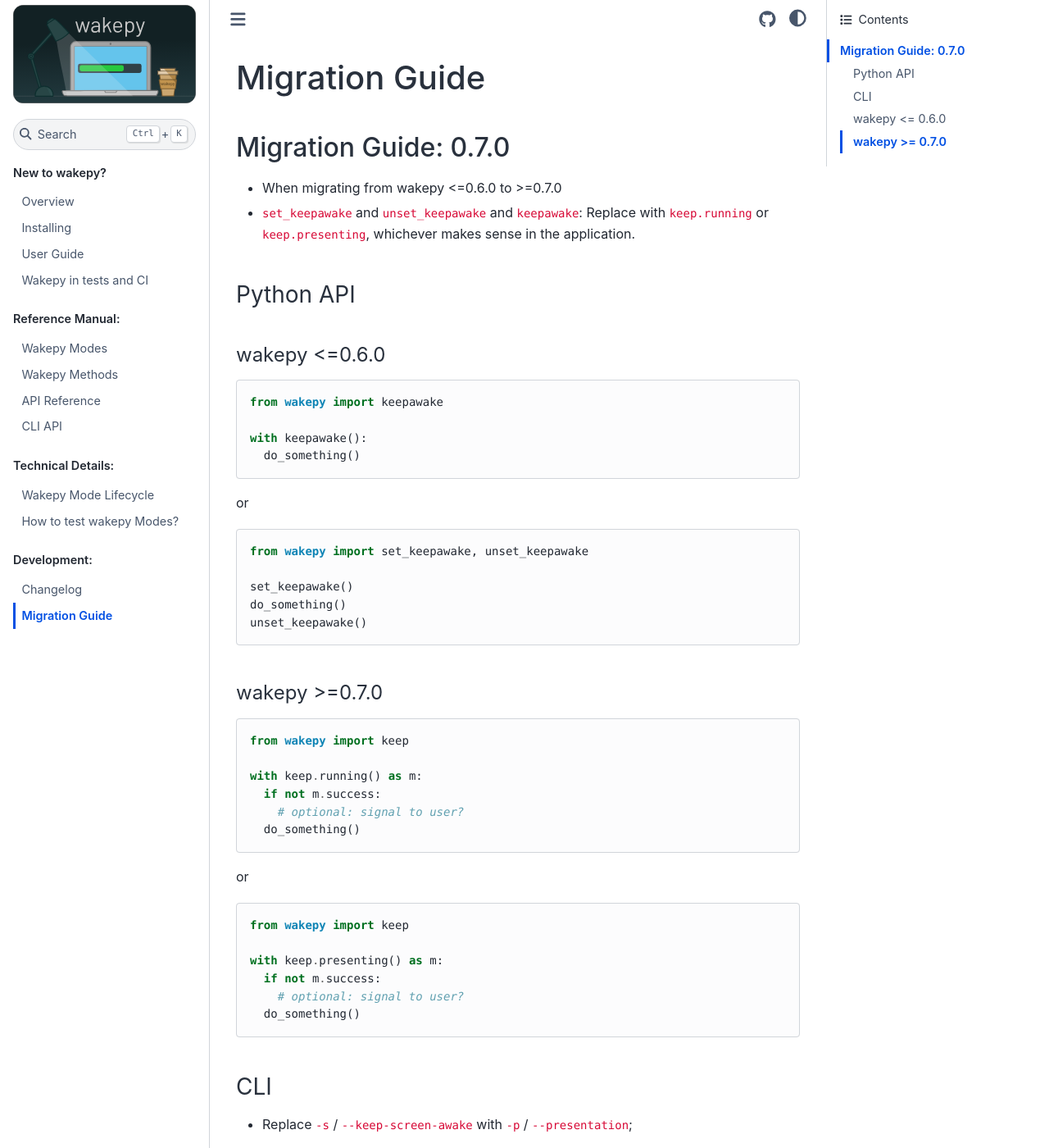
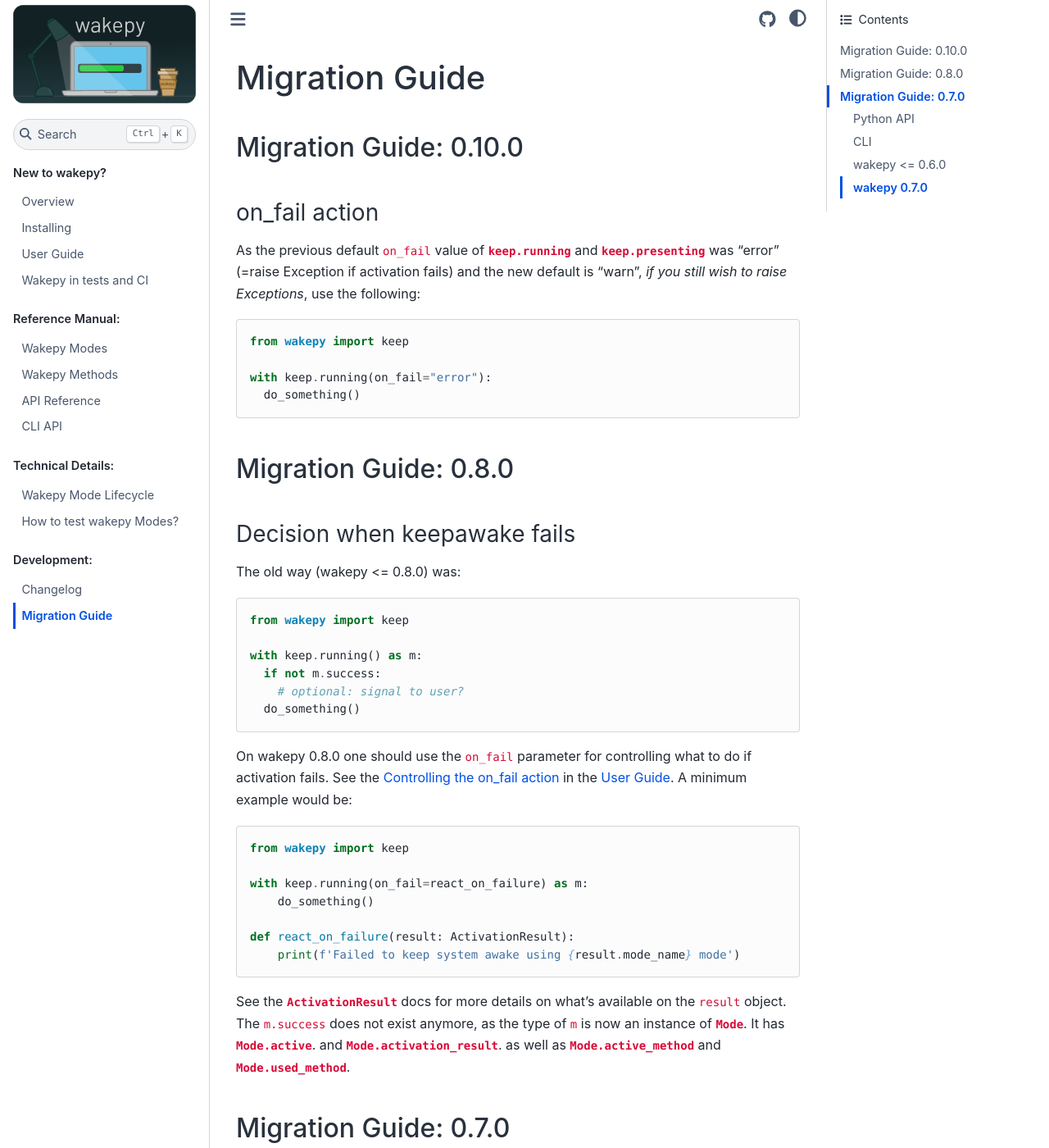
Before and after one commit to fohrloop/wakepy, a Sphinx documentation site: the page built from docs/source/migration.md, in a window 1280 px wide and 1400 px high. Shown: the whole window at 82% size. Built offline with Sphinx 7.4.7 and the Sphinx Book theme 1.1.4, drawn with Linux system fonts in a browser that asks for light colours; the version number could not be read and is left out; some of the changed text lies outside the part shown.

Commit message:
Update the migration guide for 0.8.0 and 0.10.0 (#397)
Closes: #368

````diff
--- a/docs/source/migration.md
+++ b/docs/source/migration.md
@@ -1,7 +1,52 @@
 # Migration Guide
+## Migration Guide: 0.10.0
+
+### on_fail action
+
+As the previous default `on_fail` value of {func}`keep.running <wakepy.keep.running>` and {func}`keep.presenting <wakepy.keep.presenting>` was "error" (=raise Exception if activation fails) and the new default is "warn", *if you still wish to raise Exceptions*, use the following:
+
+
+```{code-block} python
+from wakepy import keep
+
+with keep.running(on_fail="error"):
+  do_something()
+```
+
+
+## Migration Guide: 0.8.0
+
+### Decision when keepawake fails
+
+The old way (wakepy <= 0.8.0) was:
+
+```{code-block} python
+from wakepy import keep
+
+with keep.running() as m:
+  if not m.success:
+    # optional: signal to user?
+  do_something()
+```
+
+On wakepy 0.8.0 one should use the `on_fail` parameter for controlling what to do if activation fails. See the [Controlling the on_fail action](#on-fail-action) in the [User Guide](#user-guide).  A minimum example would be:
+
+
+```{code-block} python
+from wakepy import keep
+
+with keep.running(on_fail=react_on_failure) as m:
+    do_something()
+
+def react_on_failure(result: ActivationResult):
+    print(f'Failed to keep system awake using {result.mode_name} mode')
+```
+
+See the {class}`ActivationResult <wakepy.ActivationResult>` docs for more details on what's available on the `result` object. The `m.success` does not exist anymore, as the type of `m` is now an instance of {class}`Mode <wakepy.Mode>`. It has {attr}`Mode.active <wakepy.Mode.active>`. and {attr}`Mode.activation_result <wakepy.Mode.activation_result>`. as well as {attr}`Mode.active_method <wakepy.Mode.active_method>` and  {attr}`Mode.used_method <wakepy.Mode.used_method>`.
+
 ## Migration Guide: 0.7.0
 
-- When migrating from wakepy <=0.6.0 to >=0.7.0
+- When migrating from wakepy <=0.6.0 to 0.7.0
 -  `set_keepawake` and `unset_keepawake` and `keepawake`: Replace with `keep.running` or `keep.presenting`, whichever makes sense in the application.
 
 ### Python API
@@ -23,7 +68,7 @@
 unset_keepawake()
 ```
 
-#### wakepy >=0.7.0
+#### wakepy 0.7.0
 ```{code-block} python
 from wakepy import keep
 
@@ -52,7 +97,7 @@
 ```
 wakepy -s
 ```
-### wakepy >= 0.7.0
+### wakepy 0.7.0
 ```
 wakepy -p
 ```
````
